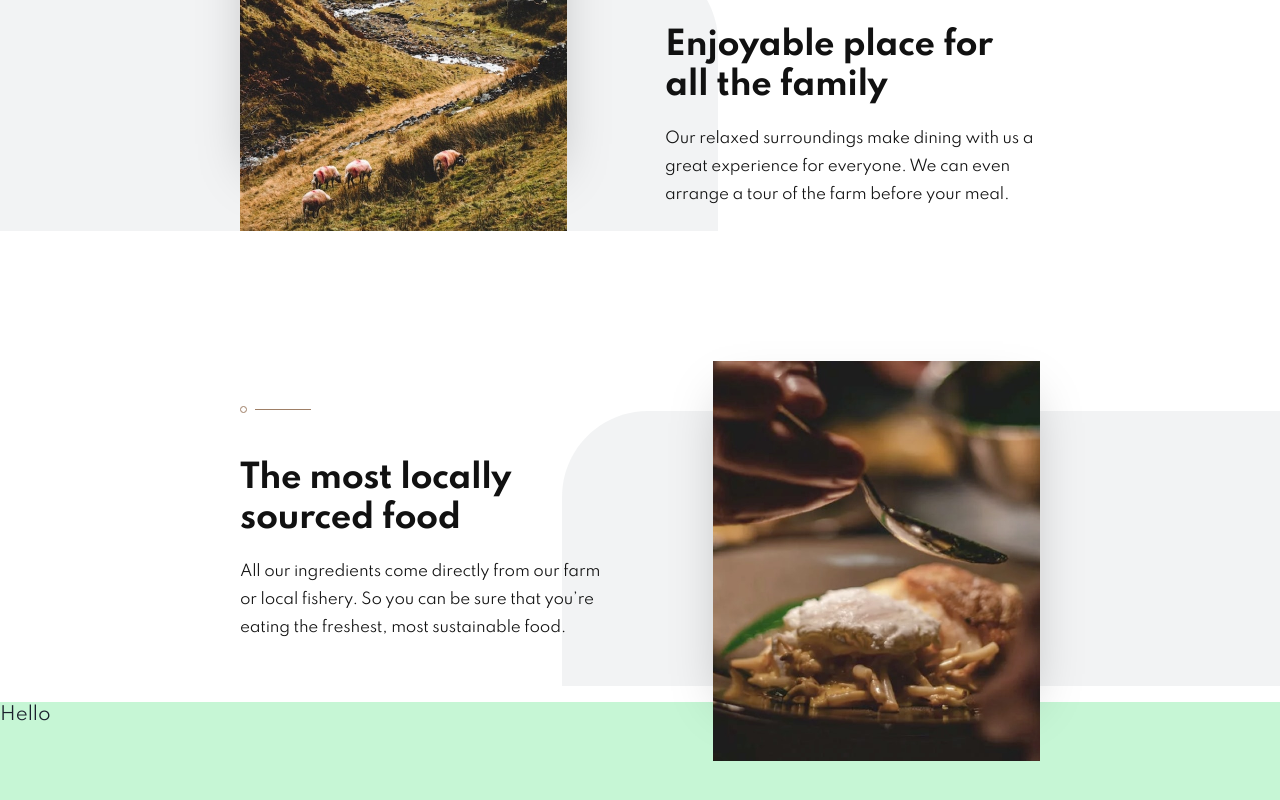
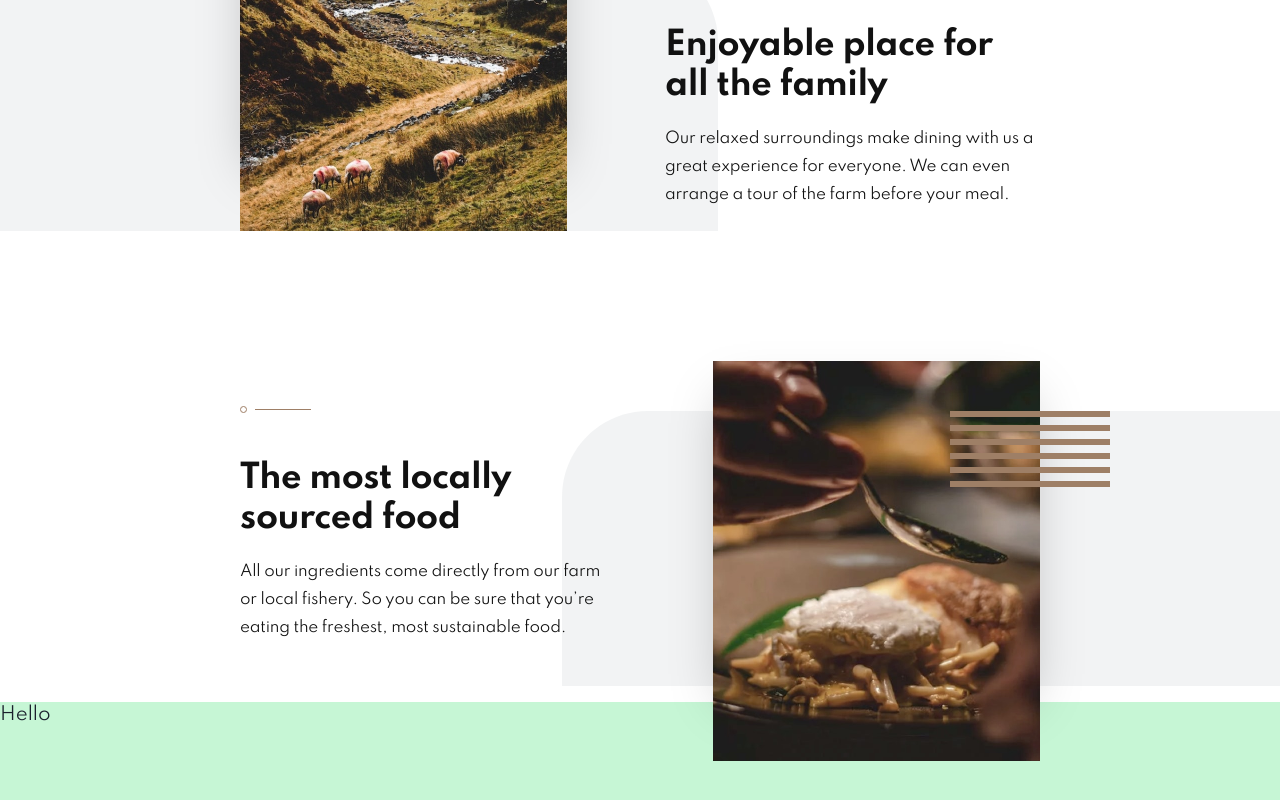
Before and after one commit to 0xShynn/frontendmentor-dine-restaurant-website, a Next.js app: page / in a window 1280 px wide. Shown: the part 809-1609 px from the top of the page. Built offline with nearby package versions, Linux system fonts and the light colour scheme.

Commit message:
added: pattern on local food image

```diff
--- a/components/MainBox.js
+++ b/components/MainBox.js
@@ -77,6 +77,20 @@ const MainBox = ({
             display={{ base: 'block', md: 'none', lg: 'block', xl: 'none' }}
           >
             <NextImage src={imageMobile} alt={alt} />
+            {!isLeftImage && (
+              <Box
+                pos="absolute"
+                top="50px"
+                right="-70px"
+                display={{ base: 'none', md: 'none', lg: 'block' }}
+              >
+                <NextImage
+                  src="/images/pattern-lines.svg"
+                  width="160px"
+                  height="76px"
+                />
+              </Box>
+            )}
           </Box>
 
           {/* tablet version (md) */}
@@ -94,6 +108,15 @@ const MainBox = ({
             zIndex="1"
           >
             <NextImage src={imageTablet} alt={alt} />
+            {!isLeftImage && (
+              <Box pos="absolute" bottom="50px" right="-60px">
+                <NextImage
+                  src="/images/pattern-lines.svg"
+                  width="160px"
+                  height="76px"
+                />
+              </Box>
+            )}
           </Box>
 
           {/* desktop version (xl) */}
@@ -108,6 +131,15 @@ const MainBox = ({
             zIndex="overlay"
           >
             <NextImage src={imageDesktop} alt="Enjoyable place image mobile" />
+            {!isLeftImage && (
+              <Box pos="absolute" top="280px" right="-110px">
+                <NextImage
+                  src="/images/pattern-lines.svg"
+                  width="160px"
+                  height="76px"
+                />
+              </Box>
+            )}
           </Box>
         </Flex>
 
```
Also changed, not shown: public/images/pattern-lines.svg (added).
